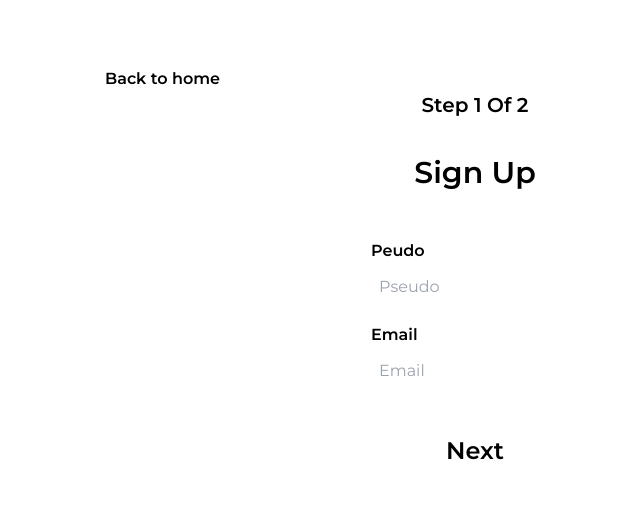
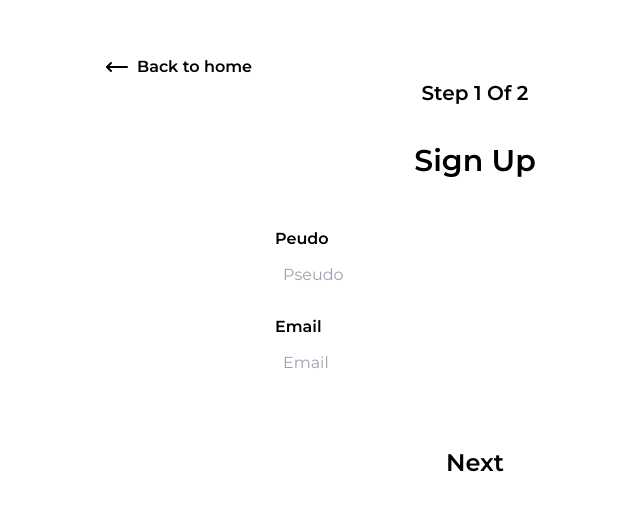
Before and after one commit to mickaelrebeau/MusicMate, a React (Vite) app in the folder frontend/: page /profile in a window 1280 px wide. Shown: the part 127-638 px from the top of the page, without its empty margins (165-805 px from the left). Built offline with nearby package versions, Linux system fonts and the light colour scheme.

Commit message:
🛠️ SignUp Update

```diff
--- a/frontend/src/components/formSignup.tsx
+++ b/frontend/src/components/formSignup.tsx
@@ -1,17 +1,39 @@
-export function SignUp() {
+import { Dispatch, SetStateAction } from "react";
+import { User } from "../pages/profile/ProfilePage";
+import { UseFormRegister } from "react-hook-form";
+
+type Props = {
+    register: UseFormRegister<User>,
+    user: User,
+    setUser: Dispatch<SetStateAction<User>>
+}
+
+export function SignUp({
+    register,
+    user,
+    setUser
+}: Props) {
+
+    const handleChange = (e: React.ChangeEvent<HTMLInputElement>) => {
+        setUser({
+            ...user,
+            [e.target.name]: e.target.value
+        })
+    }
+
     return (
-        <>
-            <div className="flex flex-col gap-4">
-                <h1 className="text-3xl text-center font-semibold mb-8">Sign Up</h1>
+        <div className="flex flex-col gap-4">
+            <h1 className="text-3xl text-center font-semibold mb-8">Sign Up</h1>
+            <div className="flex flex-col gap-5">
                 <div className="flex flex-col">
                     <label className="font-semibold mb-1" htmlFor="pseudo">Peudo</label>
-                    <input className="rounded p-2" id="pseudo" type="text" placeholder="Pseudo" />
+                    <input {...register("pseudo")} className="rounded p-2" id="pseudo" type="text" name="pseudo" defaultValue={user.pseudo} placeholder="Pseudo" onChange={handleChange}/>
                 </div>
-                <div className="flex flex-col">
+                <div className="w-[400px] flex flex-col">
                     <label className="font-semibold mb-1" htmlFor="email">Email</label>
-                    <input className="rounded p-2" id="email" type="email" placeholder="Email" />
+                    <input {...register("email")} className="rounded p-2" id="email" type="email" name="email" defaultValue={user.email} placeholder="Email" onChange={handleChange} />
                 </div>
             </div>
-        </>
+        </div>
     )
 }
--- a/frontend/src/components/musicGender.tsx
+++ b/frontend/src/components/musicGender.tsx
@@ -1,5 +1,31 @@
+import { Dispatch, SetStateAction } from "react";
+import { User } from "../pages/profile/ProfilePage";
+
 const musicGenre = ["Rock", "Pop", "Jazz", "Classical", "Blues", "Country", "Metal", "Hip-Hop", "R&B", "Dance/Electro", "Reggae", "Folk", "World", "Dancehall/Zouk", "Afro", "Indie", "K-pop", "Punk", "Soul", "Rap"];
-export function MusicGender() {
+
+type Props = {
+    user: User,
+    setUser: Dispatch<SetStateAction<User>>
+}
+export function MusicGender({
+    user, setUser
+}: Props) {
+
+    const handleChange = (e: React.ChangeEvent<HTMLInputElement>) => {
+        if (e.currentTarget.checked) {
+            setUser({
+                ...user,
+                genres: [...user.genres, e.currentTarget.name]
+            })
+            return;
+        }
+
+        setUser({
+            ...user,
+            genres: user.genres.filter((genre) => genre !== e.currentTarget.name)
+        })
+    }
+
     return (
         <div className="mt-8 flex flex-col items-center">
             <p className="text-3xl font-semibold mb-8">What genre of music do you like ?</p>
@@ -7,7 +33,7 @@ export function MusicGender() {
             <div className="mt-8 max-w-[1220px] grid grid-cols-4 gap-4">
                 {musicGenre.map((genre) => (
                     <div key={genre} className="flex items-center gap-1">
-                        <input type="checkbox" name="genre" id={genre} />
+                        <input type="checkbox" id={genre} name={genre} checked={user.genres.includes(genre)} onChange={handleChange} />
                         <label htmlFor={genre}>{genre}</label>
                     </div>
                 ))}
--- a/frontend/src/pages/profile/ProfilePage.tsx
+++ b/frontend/src/pages/profile/ProfilePage.tsx
@@ -1,11 +1,36 @@
 import { SignUp } from "@/src/components/formSignup";
 import { MusicGender } from "@/src/components/musicGender";
-import { useEffect, useState } from "react";
+import { useEffect, useRef, useState } from "react";
 import { NavLink } from "react-router-dom";
+import { MoveLeft } from "lucide-react";
+import { SubmitHandler, useForm } from "react-hook-form";
+import { zodResolver } from "@hookform/resolvers/zod";
+import zod from "zod";
+
+const schema = zod.object({
+    pseudo: zod.string(),
+    email: zod.string().email(),
+    genres: zod.array(zod.string())
+})
+
+export type User = zod.infer<typeof schema>;
 
 export function Profile() {
-    const steps = [<SignUp />, <MusicGender />];
+
+    const {register, handleSubmit} = useForm<User>({
+        resolver: zodResolver(schema),
+    });
+
+    const [user, setUser] = useState<User>({
+        pseudo: "",
+        email: "",
+        genres: []
+    })
+
+    const steps = [<SignUp {...{register, user, setUser}}/>, <MusicGender {...{user, setUser}} />];
     const [currentStep, setCurrentStep] = useState(0);
+    const isFinished = currentStep === steps.length - 1;
+    const animationRef = useRef<HTMLDivElement>(null);
 
     const handleNext = () => {
         setCurrentStep((prevStep) => prevStep + 1);
@@ -15,40 +40,69 @@ export function Profile() {
         setCurrentStep((prevStep) => prevStep - 1);
     };
 
+    const onSubmit: SubmitHandler<User> = (data, e) => {
+        e?.preventDefault();
+        console.log(data);
+    }
+
+    // const onSubmit: React.FormEventHandler<HTMLFormElement> = (e) => {
+    //     e.preventDefault();
+    //     console.log("hello");
+    // }
+
     useEffect(() => {
-        const title = document.querySelector('.animate-fadeIn');
-        title?.classList.add('animate');
+        animationRef.current?.classList.add('animate');
     }, []);
 
     return (
-        <>
-            <section className="h-full flex flex-col items-center justify-center animate-fadeIn">
-                <p className="w-[900px] ml-40 text-start font-semibold"><NavLink to={"/"}>Back to home</NavLink></p>
+        <section ref={animationRef} className="h-full flex flex-col items-center justify-center animate-fadeIn">
+            <div className="w-[900px] ml-40 flex gap-2 text-start font-semibold">
+                <p className="flex items-center gap-2 hover:text-indigo-400">
+                    <MoveLeft className="cursor-pointer"/>
+                    <NavLink to={"/"}>
+                        Back to home
+                    </NavLink>
+                </p>
+            </div>
             <div className="h-16 flex text-center text-xl font-semibold">
                 <p>Step {currentStep + 1} Of {steps.length}</p>
             </div>
+
+            <form onSubmit={handleSubmit(onSubmit)} className="flex flex-col gap-5">
+
                 {steps[currentStep]}
-                <div className="mt-8 flex">
+
+                <div className="mt-8 flex justify-center">
                     {currentStep > 0 && (
                         <button
                             className="px-6 py-3 rounded-xl text-2xl font-semibold mr-4"
                             onClick={handlePrev}
+                            type="button"
                         >
                             Previous
                         </button>
                     )}
+
+                    {isFinished ? (
                         <button
+                            key="submit"
+                            className="px-10 py-3 rounded-xl text-2xl font-semibold"
+                            type="submit"
+                        >
+                            Finish
+                        </button>
+                        ) : (
+                        <button
+                            key="next"
                             className="px-10 py-3 rounded-xl text-2xl font-semibold"
                             onClick={handleNext}
+                            type="button"
                         >
-                        {currentStep === steps.length - 1 ? (
-                        <NavLink to={"/"}>Finish</NavLink>
-                        ) : (
-                        "Next"
+                            Next
+                        </button>
                     )}
-                    </button>
                 </div>
+            </form>
         </section>
-        </>
     )
 }
```
Lines whose indentation alone changed are shown as unchanged.
